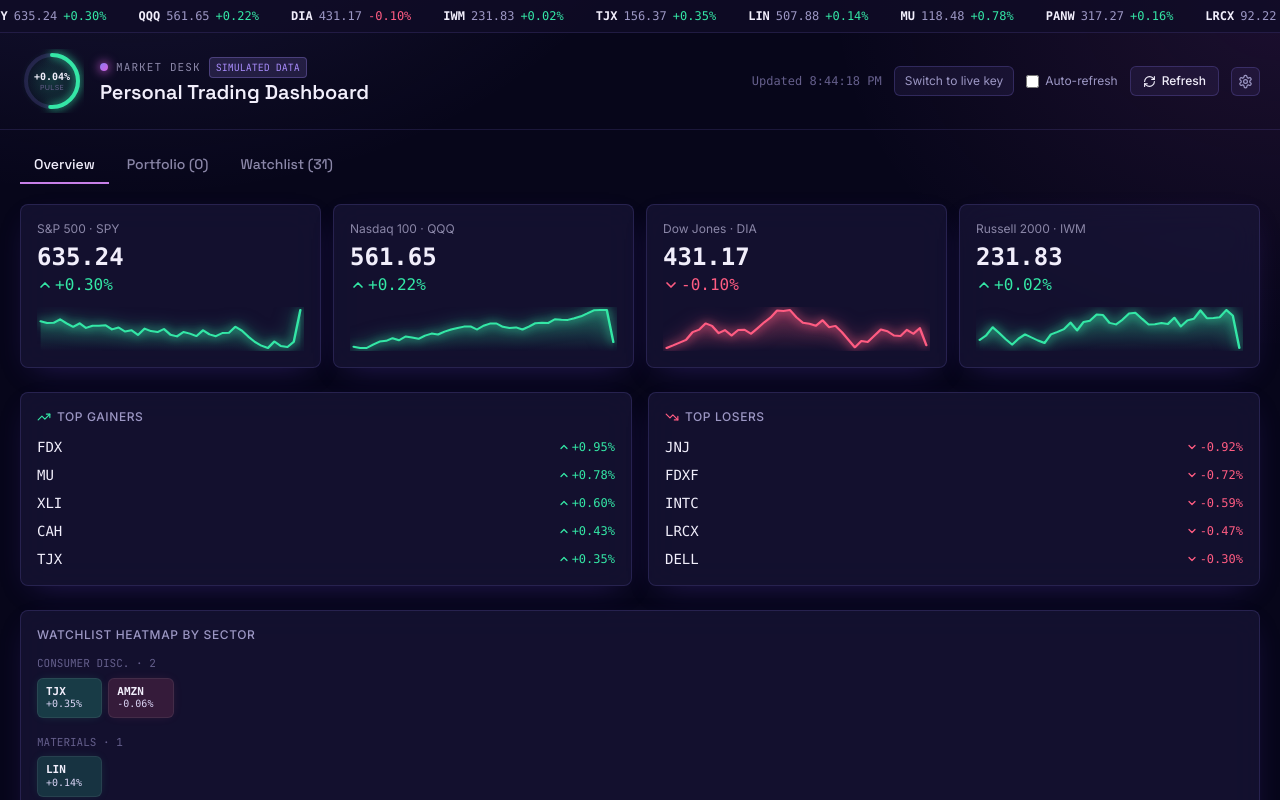
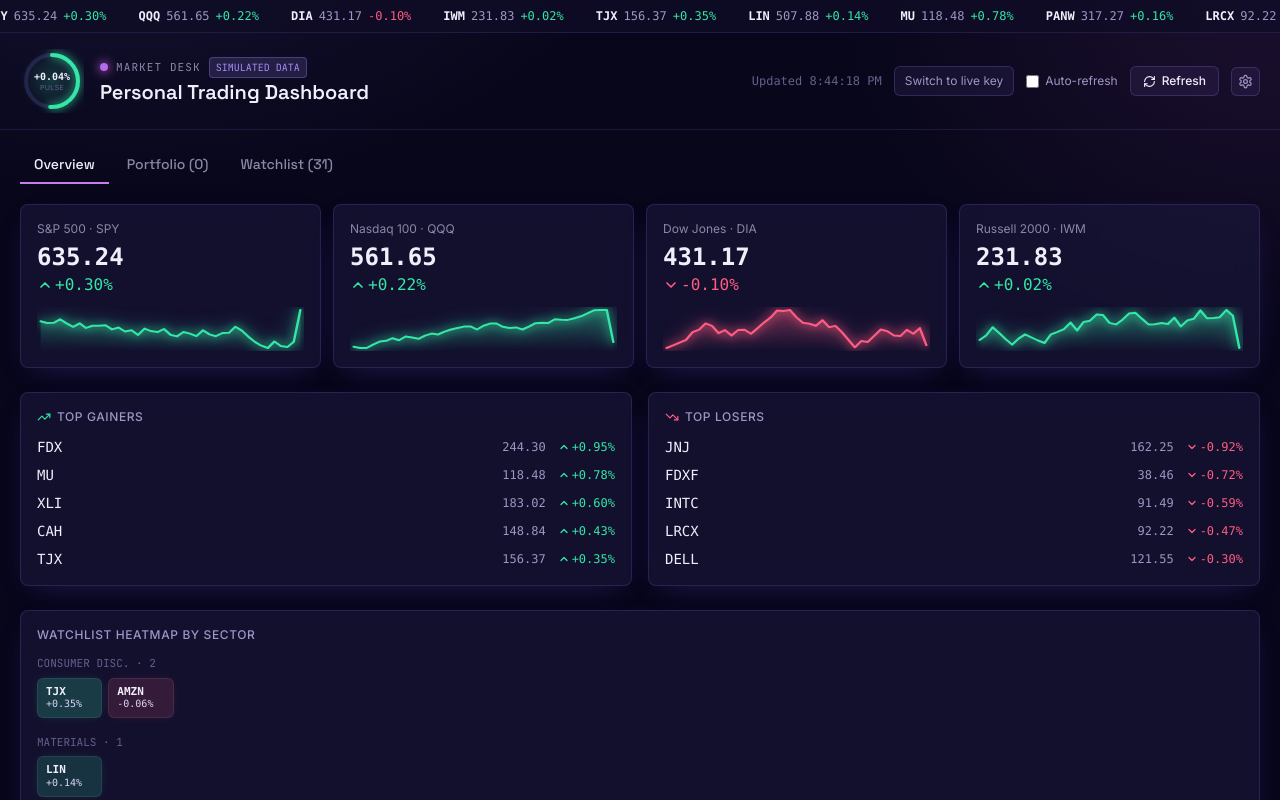
Before and after one commit to ShaunD208/market-desk, a React (Vite) app: page / in a window 1280 px wide. Both pictures are taken after a click on the button "Or use simulated data instead". Shown: the top 800 px of the page. Built offline with nearby package versions, Linux system fonts and the light colour scheme.

Commit message:
Add files via upload

```diff
--- a/src/MarketDesk.jsx
+++ b/src/MarketDesk.jsx
@@ -739,7 +739,10 @@
                   {gainers.map((r) => (
                     <div key={r.symbol} className="flex items-center justify-between text-sm">
                       <span className="font-mono" style={{ color: "#F1EEFB" }}>{r.symbol}</span>
-                      <ChangeTag pct={r.pct} />
+                      <span className="flex items-center gap-3">
+                        <span className="font-mono text-xs" style={{ color: "#9C97C4" }}>{r.price !== null ? fmt(r.price) : "—"}</span>
+                        <ChangeTag pct={r.pct} />
+                      </span>
                     </div>
                   ))}
                 </div>
@@ -754,7 +757,10 @@
                   {losers.map((r) => (
                     <div key={r.symbol} className="flex items-center justify-between text-sm">
                       <span className="font-mono" style={{ color: "#F1EEFB" }}>{r.symbol}</span>
-                      <ChangeTag pct={r.pct} />
+                      <span className="flex items-center gap-3">
+                        <span className="font-mono text-xs" style={{ color: "#9C97C4" }}>{r.price !== null ? fmt(r.price) : "—"}</span>
+                        <ChangeTag pct={r.pct} />
+                      </span>
                     </div>
                   ))}
                 </div>
```
